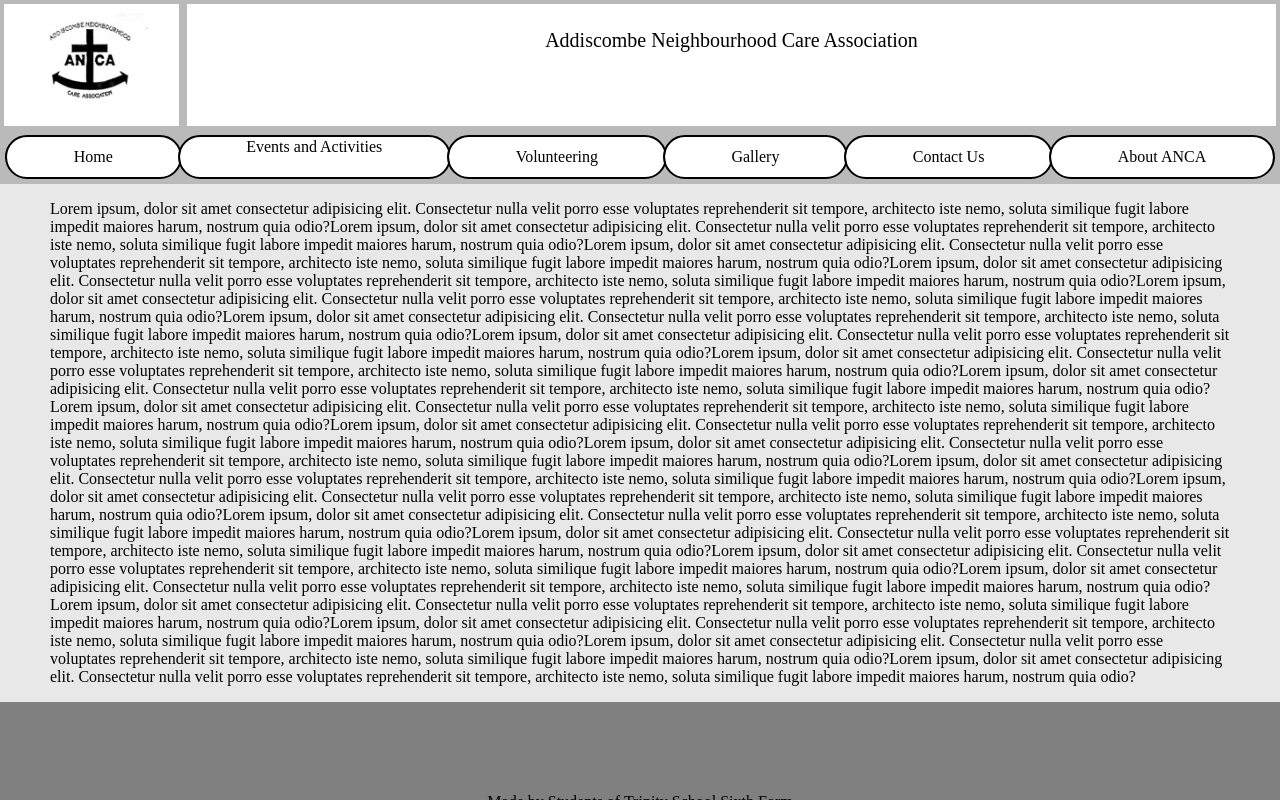
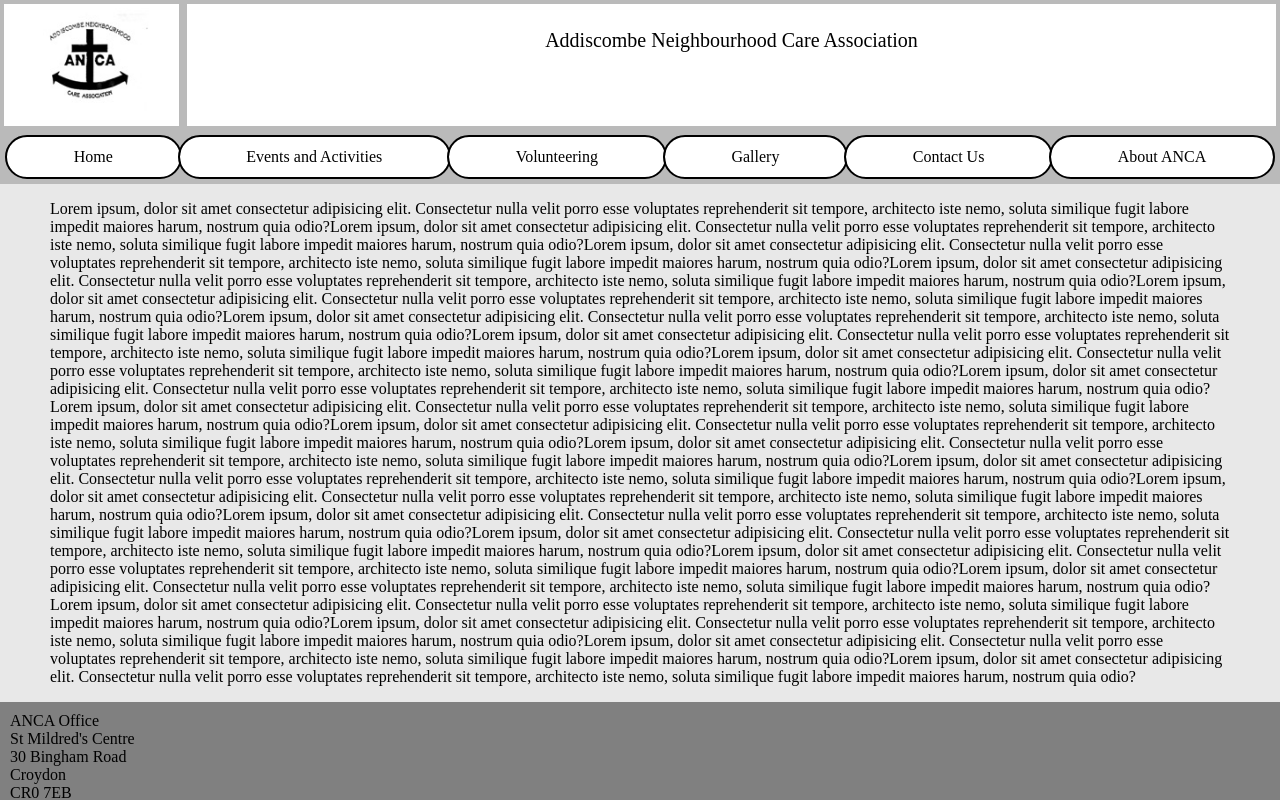
Before and after one commit to 1physix/anca.org.uk, a plain HTML site: page index.html in a window 1280 px wide. Drawn offline with Linux system fonts and the light colour scheme.

Commit message:
Actually doing the footer

```diff
--- a/ancaStyles.css
+++ b/ancaStyles.css
@@ -112,14 +112,17 @@ html, body{
     outline: 2px solid black;
 }
 
-#topbanner .optionsbar .two{
-    line-height: 20px;
-}
 
 footer {
     display: flex;
-    justify-content: center;
-    padding: 75px;
+    height: 150px;
     background-color: grey;
 
 }
+
+#address {
+    display: flex;
+    justify-content: flex-start;
+    align-items: left;
+    margin: 10px;
+}
--- a/index.html
+++ b/index.html
@@ -37,7 +37,14 @@
 
 
         <footer>
-            <p>Made by Students of Trinity School Sixth Form</p>
+            <!--<div id = "watermark">Made by Students of Trinity School Sixth Form</div>-->
+            <div id="address">
+                ANCA Office</br>
+                St Mildred's Centre</br>
+                30 Bingham Road</br>
+                Croydon</br>
+                CR0 7EB</br>
+            </div>
         </footer>
     </div>
 </body>
```
